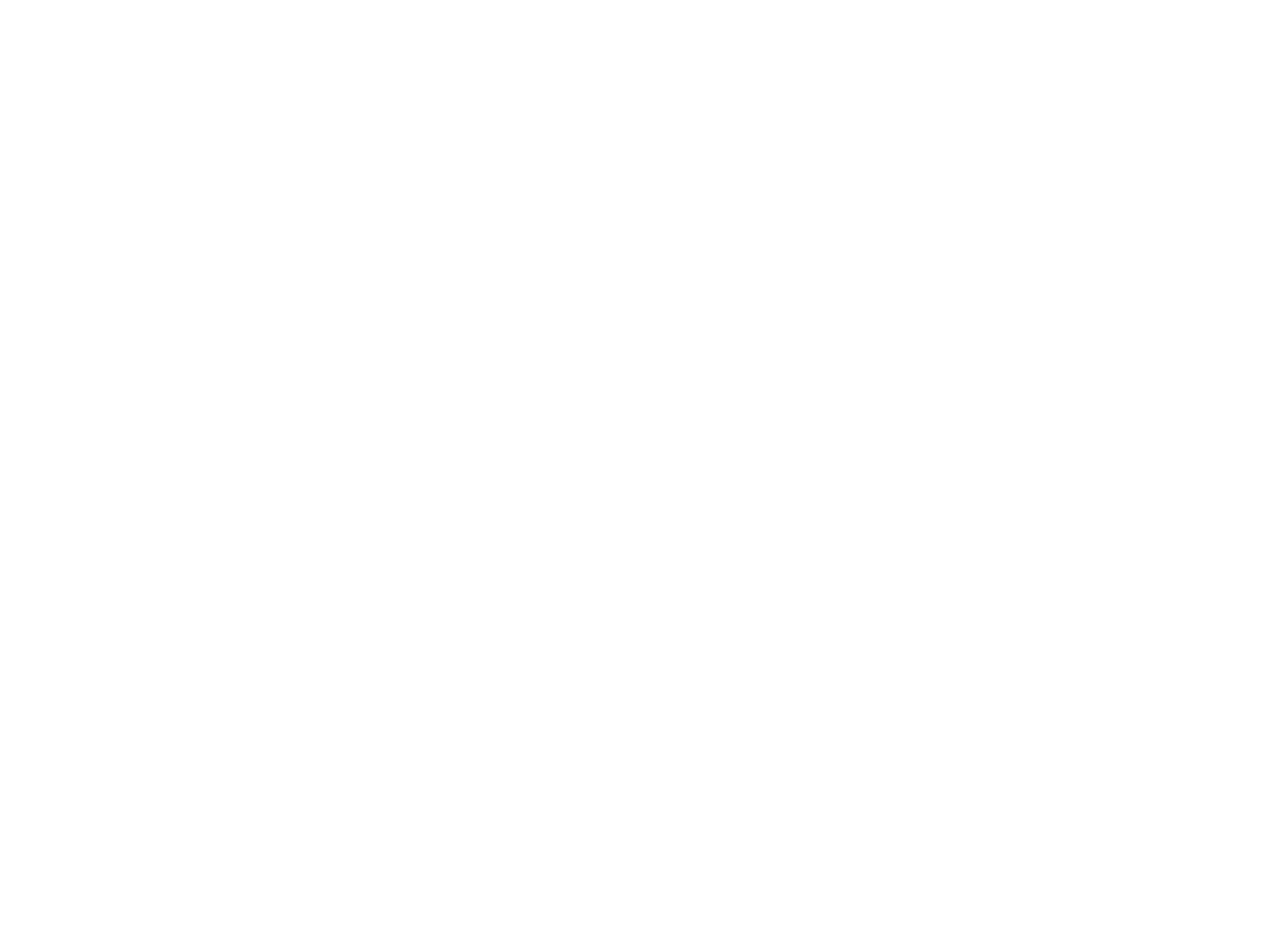
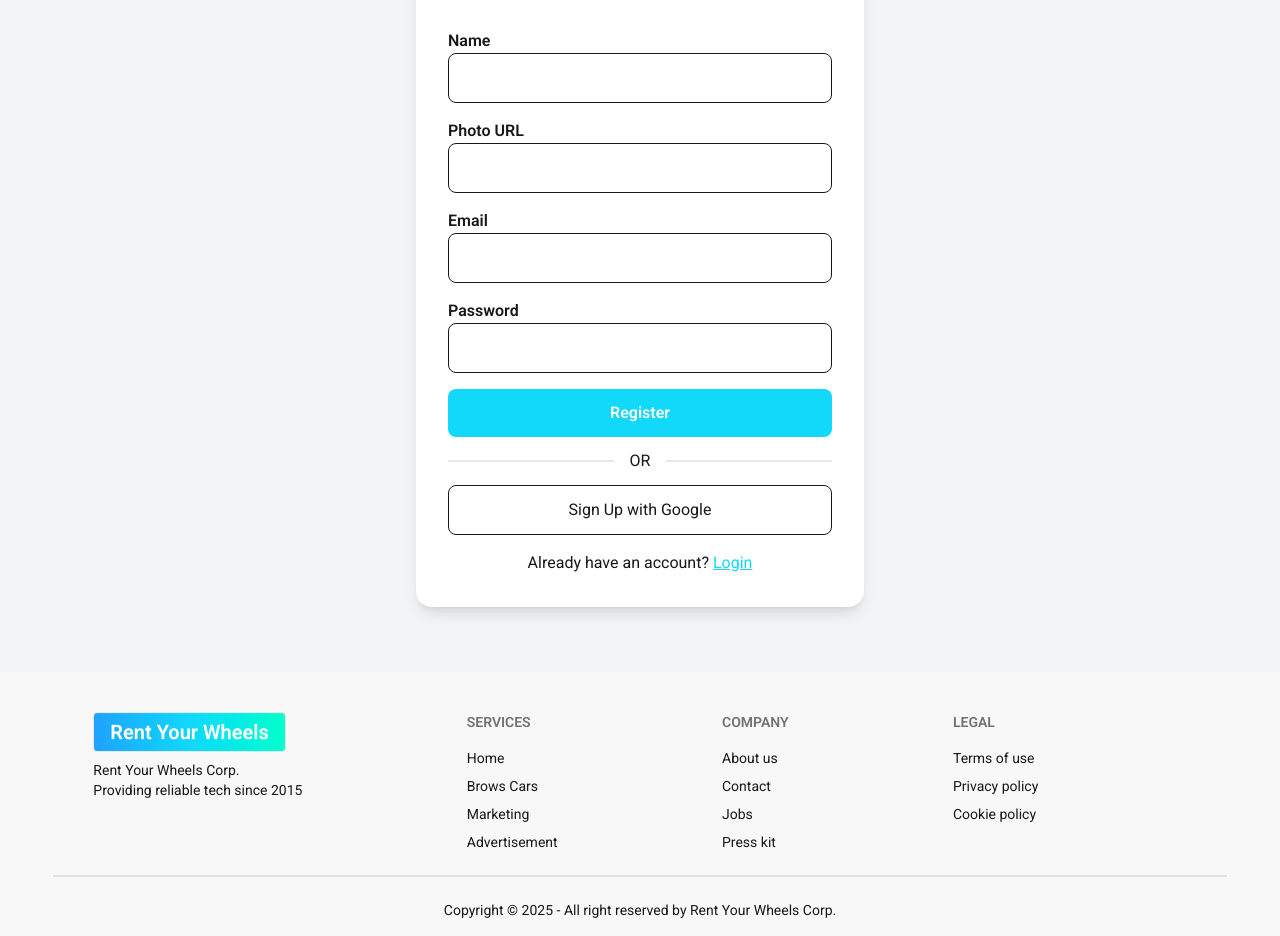
Before and after one commit to Misskhat/rent-your-wheels-client, a React (Vite) app: page /register in a window 1280 px wide. Shown: the part 192-1128 px from the top of the page. Before the commit the page ends 800 px from the top, so only its background shows below. Built offline with nearby package versions, Linux system fonts and the light colour scheme; no server answers.

Commit message:
registration done with logout function

```diff
--- a/package.json
+++ b/package.json
@@ -15,6 +15,7 @@
     "react": "^19.2.0",
     "react-dom": "^19.2.0",
     "react-router": "^7.9.6",
+    "react-toastify": "^11.0.5",
     "tailwindcss": "^4.1.17"
   },
   "devDependencies": {
--- a/src/Layouts/MainLayout.jsx
+++ b/src/Layouts/MainLayout.jsx
@@ -7,7 +7,9 @@ const MainLayout = () => {
     return (
         <div>
             <Navbar></Navbar>
-            <Outlet></Outlet>
+            <div className="min-h-[calc(100vh-327px)]">
+                <Outlet></Outlet>
+            </div>
             <Footer></Footer>
         </div>
     );
--- a/src/components/Footer.jsx
+++ b/src/components/Footer.jsx
@@ -1,10 +1,52 @@
 import React from "react";
+import {Link} from "react-router";
 
 const Footer = () => {
     return (
-        <div>
-            <h1>Footer</h1>
-        </div>
+        <footer className="bg-base-200 text-base-content">
+            <div className="w-11/12 mx-auto footer sm:footer-horizontal px-10 pt-10">
+                <aside>
+                    <Link to={"/"} className="btn text-xl bg-gradient-brand text-white rounded">
+                        Rent Your Wheels
+                    </Link>
+                    <p>
+                        Rent Your Wheels Corp.
+                        <br />
+                        Providing reliable tech since 2015
+                    </p>
+                </aside>
+                <nav>
+                    <h6 className="footer-title">Services</h6>
+                    <Link to={"/"} className="link link-hover">
+                        Home
+                    </Link>
+                    <Link to={"/browseCars"} className="link link-hover">
+                        Brows Cars
+                    </Link>
+                    <a className="link link-hover">Marketing</a>
+                    <a className="link link-hover">Advertisement</a>
+                </nav>
+                <nav>
+                    <h6 className="footer-title">Company</h6>
+                    <a className="link link-hover">About us</a>
+                    <a className="link link-hover">Contact</a>
+                    <a className="link link-hover">Jobs</a>
+                    <a className="link link-hover">Press kit</a>
+                </nav>
+                <nav>
+                    <h6 className="footer-title">Legal</h6>
+                    <a className="link link-hover">Terms of use</a>
+                    <a className="link link-hover">Privacy policy</a>
+                    <a className="link link-hover">Cookie policy</a>
+                </nav>
+            </div>
+            <div className="divider w-11/12 mx-auto"></div>
+            <div className="footer sm:footer-horizontal footer-center bg-base-200 text-base-content pb-4">
+                <aside>
+                    <p>Copyright © {new Date().getFullYear()} - All right reserved by Rent Your Wheels Corp.</p>
+                </aside>
+            </div>
+        </footer>
     );
 };
 
--- a/src/components/Navbar.jsx
+++ b/src/components/Navbar.jsx
@@ -1,8 +1,9 @@
 import {Link, NavLink} from "react-router";
 import useAuth from "../hooks/useAuth";
+import {toast} from "react-toastify";
 
 const Navbar = () => {
-    const {user} = useAuth();
+    const {user, logOutUser} = useAuth();
     const links = (
         <>
             <NavLink to={"/"}>Home</NavLink>
@@ -17,6 +18,17 @@ const Navbar = () => {
             )}
         </>
     );
+
+    const handleLogOut = () => {
+        logOutUser()
+        .then(() => {
+            toast.success("Your are successfully log out");
+        })
+        .catch((error) => {
+            console.log(error);
+        });
+    };
+
     return (
         <div className="md:w-11/12 mx-auto">
             <div>
@@ -72,7 +84,7 @@ const Navbar = () => {
                                         <a>{user?.email}</a>
                                     </li>
                                     <li className="text-[#13c7e8] hover:border-b-2 rounded">
-                                        <Link to={"/login"}>Log Out</Link>
+                                        <button onClick={handleLogOut}>Log Out</button>
                                     </li>
                                 </ul>
                             </div>
--- a/src/context/AuthProvider.jsx
+++ b/src/context/AuthProvider.jsx
@@ -41,10 +41,8 @@ const AuthProvider = ({children}) => {
     //Observer setup
     useEffect(() => {
         const unsubscribe = onAuthStateChanged(auth, (currentUser) => {
-            if (currentUser) {
-                setUser(currentUser);
-                setLoader(false);
-            }
+            setUser(currentUser);
+            setLoader(false);
         });
         return () => unsubscribe();
     }, []);
@@ -54,6 +52,7 @@ const AuthProvider = ({children}) => {
         signInUser,
         googleSignIn,
         logOutUser,
+        setUser,
         user,
         loader,
     };
--- a/src/pages/Home.jsx
+++ b/src/pages/Home.jsx
@@ -1,11 +1,7 @@
 import React from "react";
 
 const Home = () => {
-    return (
-        <div>
-            <h1>Home</h1>
-        </div>
-    );
+    return <div></div>;
 };
 
 export default Home;
--- a/src/pages/LogIn.jsx
+++ b/src/pages/LogIn.jsx
@@ -1,9 +1,57 @@
-import React from 'react';
+import React from "react";
+import {Link, useLocation, useNavigate} from "react-router";
 
 const LogIn = () => {
+    const navigate = useNavigate(); //TODO: after signin i'm use
+    const location = useLocation(); //TODO: after signin i'm use
+    // console.log(navigate());
+    const handleLogIn = (e) => {
+        e.preventDefault();
+        console.log("clicked");
+    };
+
     return (
         <div>
-            <h1>LogIn</h1>
+            <div className="min-h-screen flex justify-center items-center bg-gray-100">
+                <div className="w-full max-w-md p-8 shadow-lg rounded-2xl bg-white">
+                    <h2 className="text-3xl font-bold text-center mb-6 text-[#12d8fa]">Login</h2>
+
+                    <form onSubmit={handleLogIn} className="space-y-4">
+                        <div>
+                            <label className="font-semibold">Email</label>
+                            <input type="email" name="email" className="w-full p-3 border rounded-lg" required />
+                        </div>
+
+                        <div>
+                            <label className="font-semibold">Password</label>
+                            <input type="password" name="password" className="w-full p-3 border rounded-lg" required />
+                        </div>
+
+                        <button
+                            type="submit"
+                            className="w-full bg-[#12d8fa] text-white p-3 rounded-lg font-semibold hover:bg-[#0bc2e1] transition-all duration-300"
+                        >
+                            Login
+                        </button>
+                    </form>
+
+                    <div className="divider">OR</div>
+
+                    <button
+                        // onClick={signInWithGoogle}
+                        className="w-full p-3 border rounded-lg hover:bg-gray-200 transition"
+                    >
+                        Continue with Google
+                    </button>
+
+                    <p className="mt-4 text-center">
+                        Don't have an account?{" "}
+                        <Link to="/register" className="text-[#12d8fa] underline">
+                            Register
+                        </Link>
+                    </p>
+                </div>
+            </div>
         </div>
     );
 };
--- a/src/pages/PrivateRouter.jsx
+++ b/src/pages/PrivateRouter.jsx
@@ -1,18 +1,17 @@
 import useAuth from "../hooks/useAuth";
 import Spinner from "../components/Spinner";
-import {Navigate, useLocation} from "react-router";
+import {Navigate, replace, useLocation} from "react-router";
 
 const PrivateRouter = ({children}) => {
+    const location = useLocation();
     const {user, loader} = useAuth();
-    const location = useLocation();
     if (loader) {
         return <Spinner></Spinner>;
     }
     if (user) {
         return children;
-    } else {
-        return <Navigate to={"/login"} state={location}></Navigate>;
     }
+    return <Navigate to={"/login"} state={location.pathname}></Navigate>;
 };
 
 export default PrivateRouter;
--- a/src/pages/Register.jsx
+++ b/src/pages/Register.jsx
@@ -1,9 +1,83 @@
-import React from "react";
+import {Link, useNavigate} from "react-router";
+import useAuth from "../hooks/useAuth";
+import {auth} from "../firebase/firebase.config";
+import {toast, ToastContainer} from "react-toastify";
 
 const Register = () => {
+    const {signUpUser, setUser} = useAuth();
+
+    const navigate = useNavigate(); //TODO: after signup use it
+
+    const handleRegister = (e) => {
+        e.preventDefault();
+
+        const name = e.target.name.value;
+        const email = e.target.email.value;
+        const photoURL = e.target.photoURL.value;
+        const password = e.target.password.value;
+        console.log(name, email, photoURL, password);
+
+        signUpUser(email, password)
+        .then((res) => {
+            const user = res.user;
+            toast.success("Your are successfully register");
+        })
+        .catch((error) => console.log(error.message));
+
+        // TODO: validate password
+        // TODO: create user
+    };
+
     return (
-        <div>
-            <h1>Register</h1>
+        <div className="min-h-screen flex justify-center items-center bg-gray-100">
+            <div className="w-full max-w-md p-8 shadow-lg rounded-2xl bg-white">
+                <h2 className="text-3xl font-bold text-center mb-6 text-[#12d8fa]">Create an Account</h2>
+
+                <form onSubmit={handleRegister} className="space-y-4">
+                    <div>
+                        <label className="font-semibold">Name</label>
+                        <input type="text" name="name" className="w-full p-3 border rounded-lg" required />
+                    </div>
+
+                    <div>
+                        <label className="font-semibold">Photo URL</label>
+                        <input type="url" name="photoURL" className="w-full p-3 border rounded-lg" required />
+                    </div>
+
+                    <div>
+                        <label className="font-semibold">Email</label>
+                        <input type="email" name="email" className="w-full p-3 border rounded-lg" required />
+                    </div>
+
+                    <div>
+                        <label className="font-semibold">Password</label>
+                        <input type="password" name="password" className="w-full p-3 border rounded-lg" required />
+                    </div>
+
+                    <button
+                        type="submit"
+                        className="w-full bg-[#12d8fa] text-white p-3 rounded-lg font-semibold hover:bg-[#0bc2e1] transition-all duration-300"
+                    >
+                        Register
+                    </button>
+                </form>
+
+                <div className="divider">OR</div>
+
+                <button
+                    // onClick={signInWithGoogle}
+                    className="w-full p-3 border rounded-lg hover:bg-gray-200 transition"
+                >
+                    Sign Up with Google
+                </button>
+                <ToastContainer />
+                <p className="mt-4 text-center">
+                    Already have an account?{" "}
+                    <Link to="/login" className="text-[#12d8fa] underline">
+                        Login
+                    </Link>
+                </p>
+            </div>
         </div>
     );
 };
```
Also changed, not shown: 1 other file (tests, documents, lock files or other folders).
